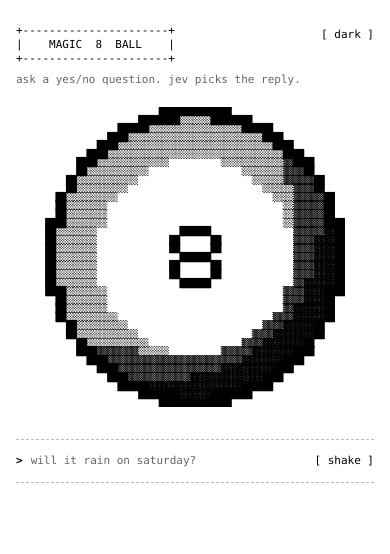
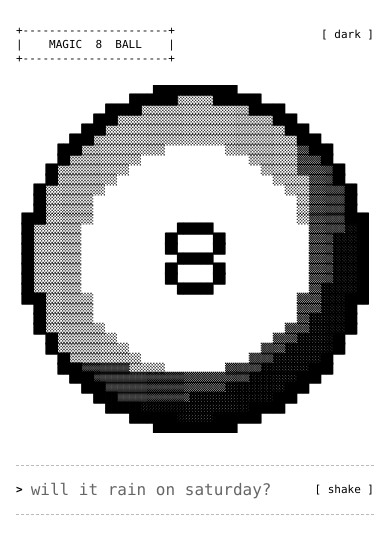
Before and after one commit to andrewhall1124/eight-ball, a website: page public/index.html in a window 390 px wide. Drawn offline with Linux system fonts and the light colour scheme.

Commit message:
Remove tagline and odds footer, tidy mobile layout
Drop the tagline under the title and the sampling note under the odds.
Collapse the status line when empty, scale the ball to use the full
phone width, and keep the input at 16px on small screens so iOS does
not zoom on focus.

Co-Authored-By: Claude Fable 5.1 <noreply@anthropic.com>
Claude-Session: https://claude.ai/code/session_01BhHKqgiBUgXsr4KToG8krb

```diff
--- a/public/app.js
+++ b/public/app.js
@@ -170,7 +170,6 @@ function renderOdds(result) {
     const line = `${escapeHtml(name)}  ${bar}  ${pct}${mark}`;
     out.push(key === result.key ? `<span class="picked">${line}</span>` : line);
   }
-  out.push("", "the ball samples from this distribution", "instead of always taking the top pick.");
   oddsEl.innerHTML = out.join("\n");
   oddsEl.hidden = false;
 }
--- a/public/index.html
+++ b/public/index.html
@@ -25,7 +25,6 @@
 </pre>
       <button id="theme" type="button" aria-label="Toggle dark mode"></button>
     </header>
-    <p class="tagline">ask a yes/no question. jev picks the reply.</p>
 
     <pre id="ball" class="ball" aria-live="polite"></pre>
 
--- a/public/style.css
+++ b/public/style.css
@@ -58,16 +58,12 @@ header {
   display: flex;
   justify-content: space-between;
   align-items: flex-start;
-}
-
-.tagline {
-  color: var(--muted);
-  margin: 8px 0 20px;
+  margin-bottom: 20px;
 }
 
 .ball {
   --rows: 35;
-  font-size: clamp(6px, 2.2vw, 14px);
+  font-size: clamp(6px, 2.55vw, 14px);
   line-height: 1;
   height: calc(var(--rows) * 1em);
   margin: 0 auto 32px;
@@ -117,10 +113,11 @@ button:hover { text-decoration: underline; }
 button:disabled { color: var(--muted); cursor: wait; text-decoration: none; }
 
 .status {
-  min-height: 1.25em;
   margin-top: 12px;
   color: var(--muted);
 }
+
+.status:empty { display: none; }
 
 .odds {
   margin-top: 20px;
@@ -133,4 +130,6 @@ button:disabled { color: var(--muted); cursor: wait; text-decoration: none; }
 
 @media (max-width: 480px) {
   body { font-size: 11px; }
+  /* 16px stops iOS from zooming the page when the input is focused. */
+  input { font-size: 16px; }
 }
```
